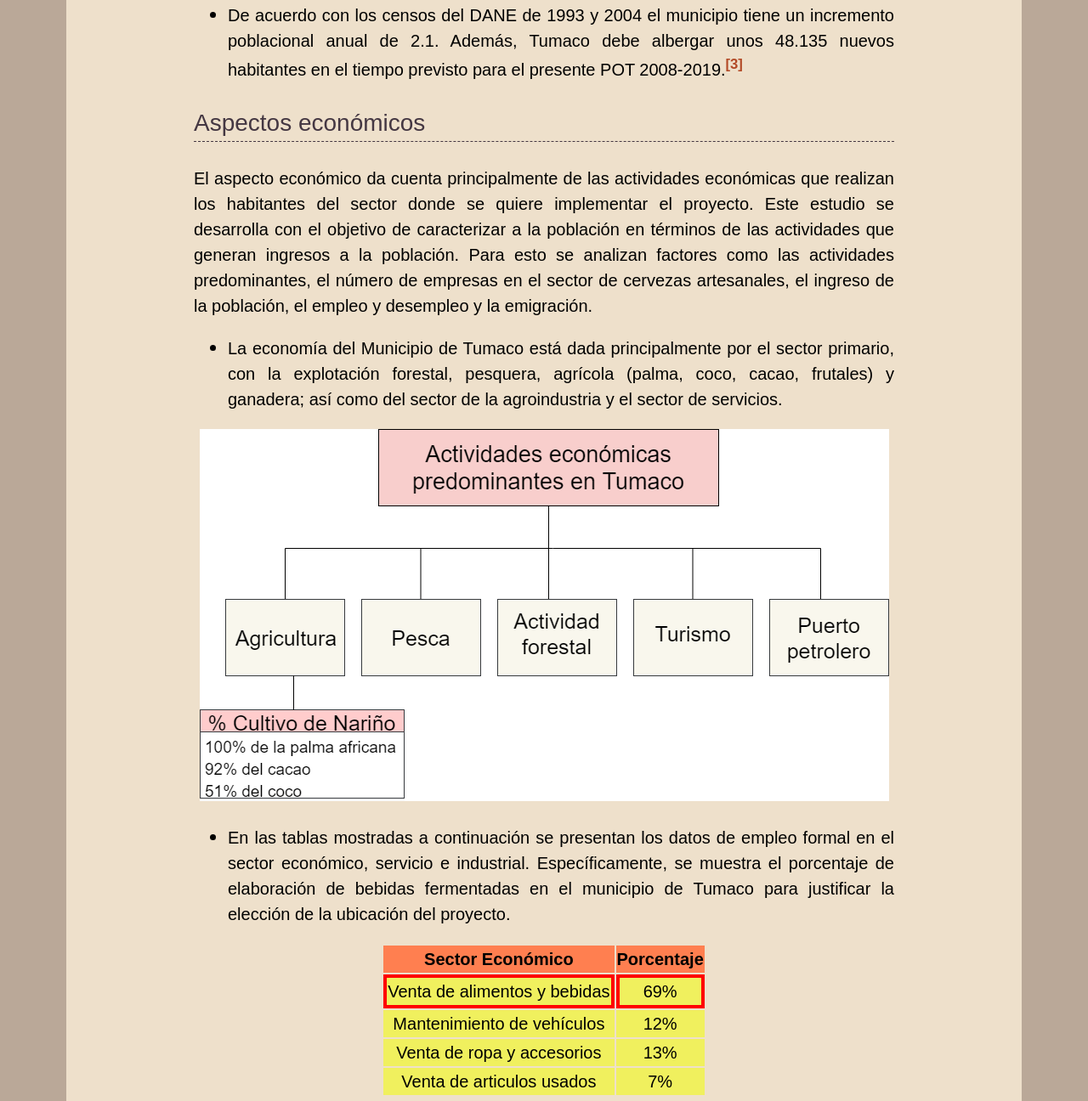
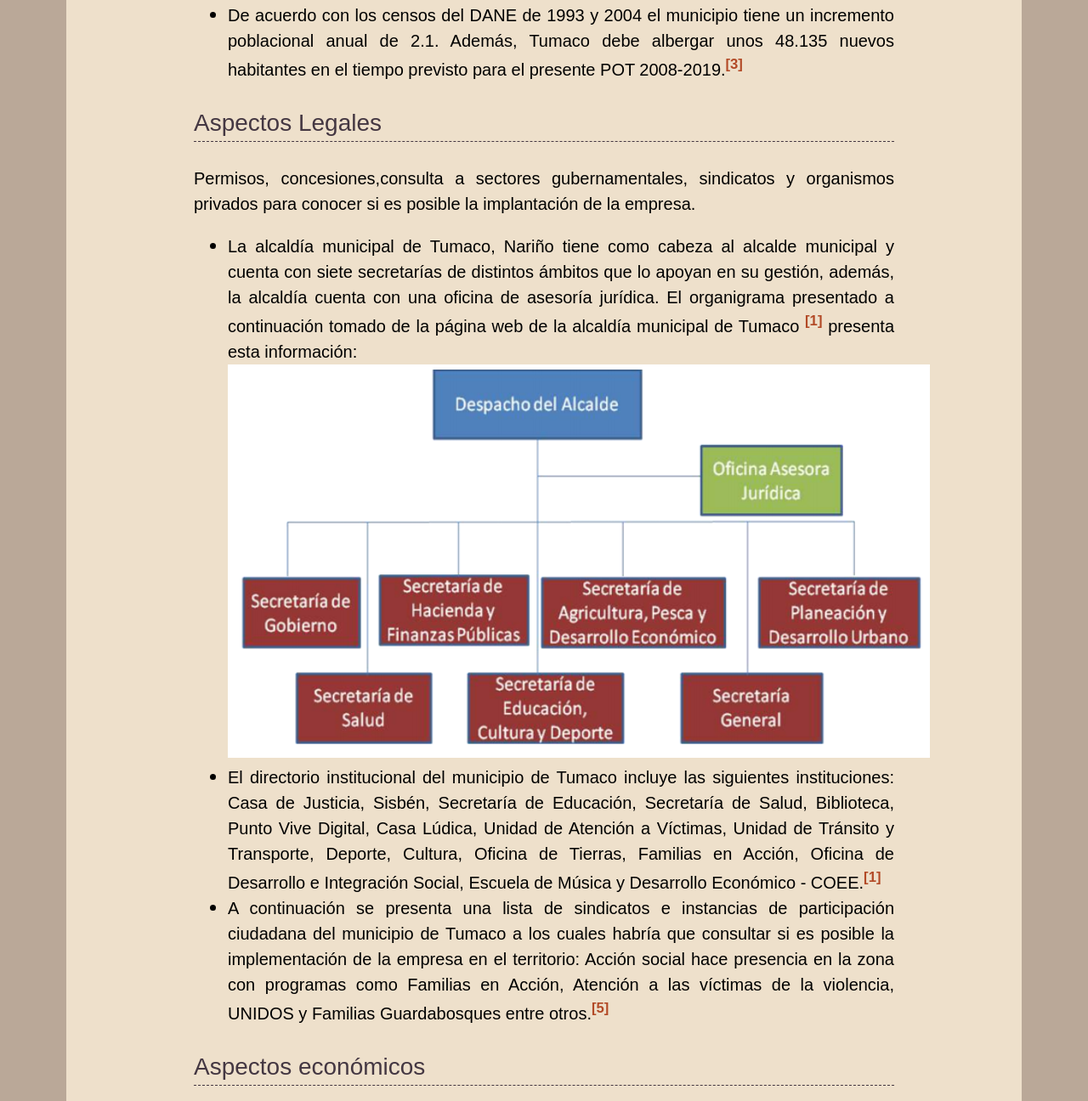
Before and after one commit to saarboledaz/Cervecao, a plain HTML site: page eentorno.html in a window 1280 px wide. Shown: the part 2124-3420 px from the top of the page at 85% size. Drawn offline with nearby package versions, Linux system fonts and the light colour scheme; no server answers; files whose address does not match are found by name.

Commit message:
Estudio de entorno - Aspectos Legales

```diff
--- a/eentorno.html
+++ b/eentorno.html
@@ -95,6 +95,41 @@
           un incremento poblacional anual de 2.1. Además, Tumaco debe albergar
           unos 48.135 nuevos habitantes en el tiempo previsto para el presente
           POT 2008-2019.<sup>[3]</sup>
+        </li>
+      </ul>
+      <h3>Aspectos Legales</h3>
+      <p>
+        Permisos, concesiones,consulta a sectores gubernamentales, sindicatos y
+        organismos privados para conocer si es posible la implantación de la empresa.
+      </p>
+      <ul>
+        <li>
+          La alcaldía municipal de Tumaco, Nariño tiene como cabeza al alcalde
+          municipal y cuenta con siete secretarías de distintos ámbitos que lo
+          apoyan en su gestión, además, la alcaldía cuenta con una oficina de
+          asesoría jurídica. El organigrama presentado a continuación tomado de
+          la página web de la alcaldía municipal de Tumaco <sup>[1]</sup>
+          presenta esta información:
+        </li>
+        <div class="box_media">
+          <img src="content/TumacoOrganigrama.png" alt="Mapa-Tumaco"/>
+        </div>
+        <li>
+          El directorio institucional del municipio de Tumaco incluye las
+          siguientes instituciones: Casa de Justicia, Sisbén, Secretaría de
+          Educación, Secretaría de Salud, Biblioteca, Punto Vive Digital, Casa
+          Lúdica, Unidad de Atención a Víctimas, Unidad de Tránsito y Transporte,
+          Deporte, Cultura, Oficina de Tierras, Familias en Acción, Oficina de
+          Desarrollo e Integración Social, Escuela de Música y Desarrollo
+          Económico - COEE.<sup>[1]</sup>
+        </li>
+        <li>
+          A continuación se presenta una lista de sindicatos e instancias de
+          participación ciudadana del municipio de Tumaco a los cuales habría
+          que consultar si es posible la implementación de la empresa en el
+          territorio: Acción social hace presencia en la zona con programas
+          como Familias en Acción, Atención a las víctimas de la violencia,
+          UNIDOS y Familias Guardabosques entre otros.<sup>[5]</sup>
         </li>
       </ul>
       <h3>Aspectos económicos</h3>
@@ -405,17 +440,25 @@
       <h3>Referencias bibliográficas</h3>
       <ul class="data_list">
         <li>[1] Alcaldía Municipal de Tumaco-Nariño. Recuperado de:
-          <a href="http://www.tumaco-narino.gov.co/municipio/nuestro-municipio">http://www.tumaco-narino.gov.co/municipio/nuestro-municipio</a>
+          <a href="http://www.tumaco-narino.gov.co/municipio/nuestro-municipio">
+            http://www.tumaco-narino.gov.co/municipio/nuestro-municipio
+          </a>
         </li>
         <li>[2] Plan de desarrollo municipal 2017-2019. Recuperado de:
-          <a href="http://sanandresdetumaconarino.micolombiadigital.gov.co/sites/sanandresdetumaconarino/content/files/000065/3202_plan-de-desarrollo-municipal-20172019-actualizado_r.pdf">http://sanandresdetumaconarino.micolombiadigital.gov.co/sites/sanandresdetumaconarino/content/files/000065/3202_plan-de-desarrollo-municipal-20172019-actualizado_r.pdf</a>
+          <a href="http://sanandresdetumaconarino.micolombiadigital.gov.co/sites/sanandresdetumaconarino/content/files/000065/3202_plan-de-desarrollo-municipal-20172019-actualizado_r.pdf">
+            http://sanandresdetumaconarino.micolombiadigital.gov.co/sites/sanandresdetumaconarino/content/files/000065/3202_plan-de-desarrollo-municipal-20172019-actualizado_r.pdf
+          </a>
         </li>
         <li>[3] Plan de Ordenamiento Territorial 2008-2019. Recuperado de:
-          <a href="http://sanandresdetumaconarino.micolombiadigital.gov.co/sites/sanandresdetumaconarino/content/files/000022/1088_pot_2008_2019.pdf">http://sanandresdetumaconarino.micolombiadigital.gov.co/sites/sanandresdetumaconarino/content/files/000022/1088_pot_2008_2019.pdf</a>
+          <a href="http://sanandresdetumaconarino.micolombiadigital.gov.co/sites/sanandresdetumaconarino/content/files/000022/1088_pot_2008_2019.pdf">
+            http://sanandresdetumaconarino.micolombiadigital.gov.co/sites/sanandresdetumaconarino/content/files/000022/1088_pot_2008_2019.pdf
+          </a>
         </li>
         <li>[4] Evaluación de proyectos para ingenieros. Miguel David Rojas López</li>
         <li>[5] Tumaco, un reto para el estado colombiano. Recuperado de:
-          <a href="https://reliefweb.int/report/colombia/tumaco-un-reto-para-el-estado-colombiano">https://reliefweb.int/report/colombia/tumaco-un-reto-para-el-estado-colombiano</a>
+          <a href="https://reliefweb.int/report/colombia/tumaco-un-reto-para-el-estado-colombiano">
+            https://reliefweb.int/report/colombia/tumaco-un-reto-para-el-estado-colombiano
+          </a>
         </li>
       </ul>
     </div>
```
Also changed, not shown: content/TumacoOrganigrama.PNG (added).
